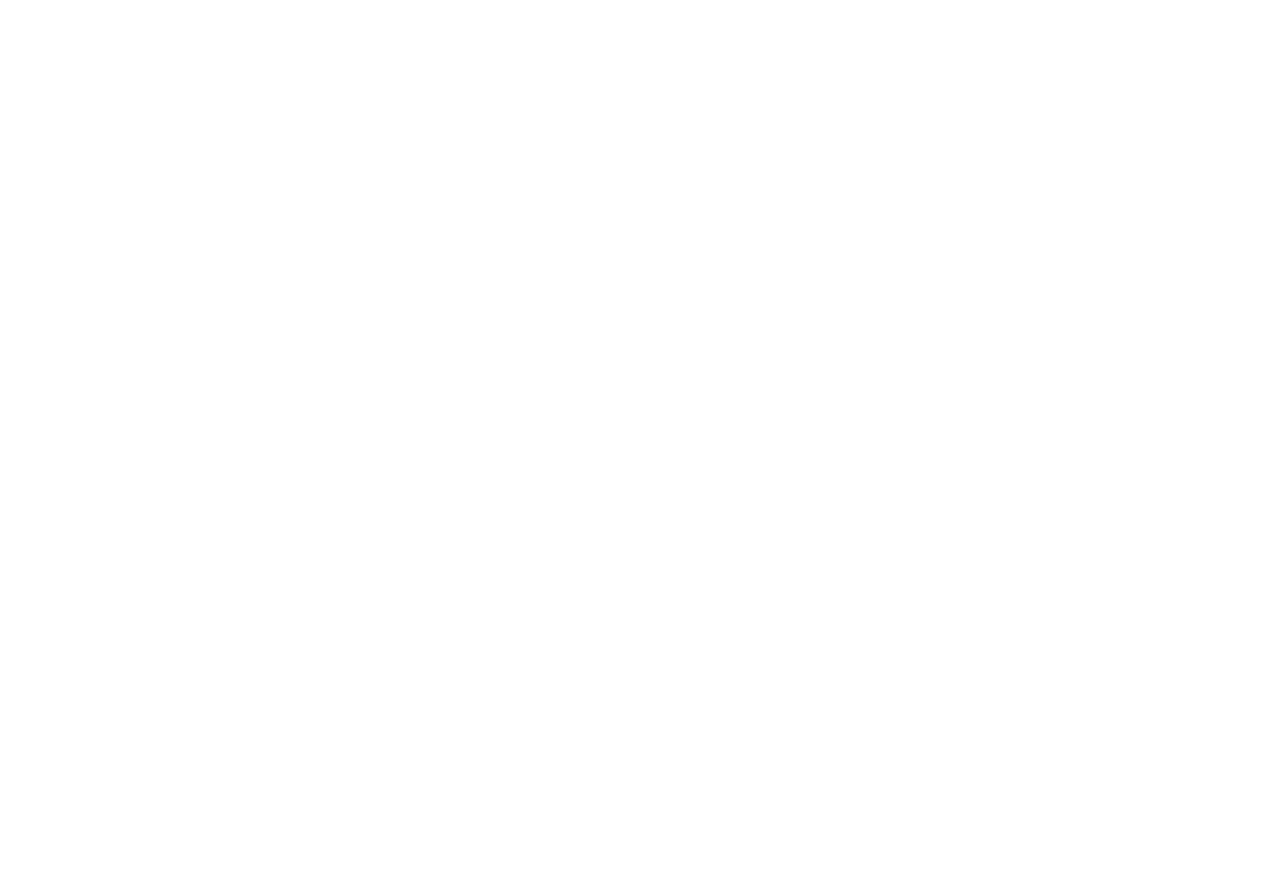
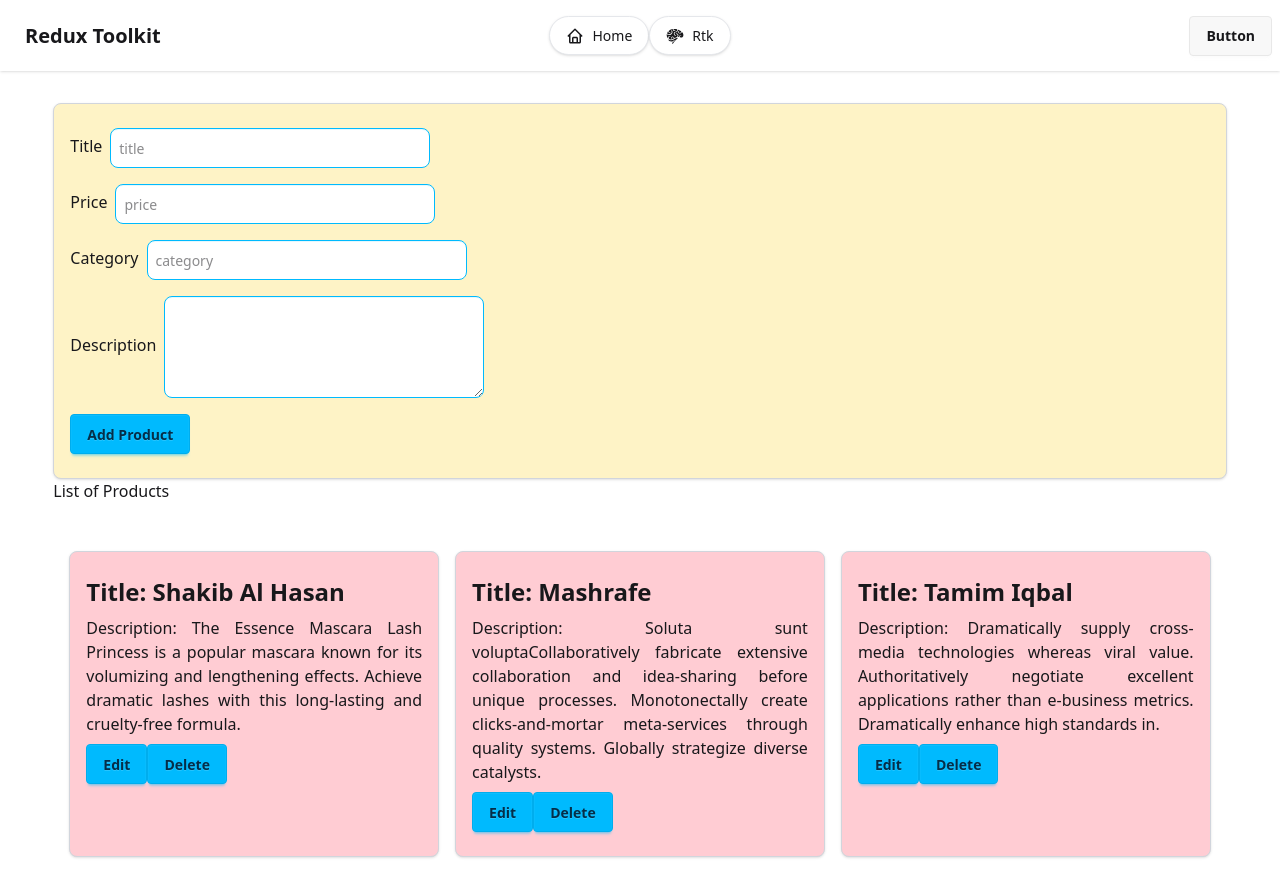
Before and after one commit to abdulmazidakash/react-redux-toolkit-practice, a React (Vite) app: page /rtk in a window 1280 px wide. Before the commit this address had no page. Shown: the top 896 px of the page. Before the commit the page ends 800 px from the top, so only its background shows below. Built offline with nearby package versions, Linux system fonts and the light colour scheme; data requests are answered from the project's data file.

Commit message:
rtk query done

```diff
--- a/database/db.json
+++ b/database/db.json
@@ -8,25 +8,18 @@
       "id": "2"
     },
     {
-      "id": "3",
-      "title": "Essence Mascara Lash Princess",
-      "description": "The Essence Mascara Lash Princess is a popular mascara known for its volumizing and lengthening effects. Achieve dramatic lashes with this long-lasting and cruelty-free formula.",
-      "price": 10,
-      "category": "beauty"
-    },
-    {
-      "id": "AyAUoJ_q2ETu-97SYXD_C",
-      "title": "219",
-      "price": "901",
-      "description": "Itaque labore offici",
-      "category": "841"
-    },
-    {
       "id": "GSFsEYd_p8K5-jRGEBNPC",
-      "title": "980",
+      "title": "Mashrafe",
       "price": "793",
       "description": "Soluta sunt voluptaCollaboratively fabricate extensive collaboration and idea-sharing before unique processes. Monotonectally create clicks-and-mortar meta-services through quality systems. Globally strategize diverse catalysts.",
       "category": "357"
+    },
+    {
+      "id": "e4tgmfvbLXfRBFiWqO_Ci",
+      "title": "Tamim Iqbal",
+      "price": "855",
+      "description": "Dramatically supply cross-media technologies whereas viral value. Authoritatively negotiate excellent applications rather than e-business metrics. Dramatically enhance high standards in.",
+      "category": "637"
     }
   ]
 }
--- a/src/App.jsx
+++ b/src/App.jsx
@@ -1,6 +1,7 @@
 import { Route, Routes } from "react-router"
 import Home from "./pages/Home"
 import Root from "./layout/Root"
+import Rtk from "./pages/Rtk"
 
 
 function App() {
@@ -11,6 +12,7 @@ function App() {
       <Routes>
         <Route path='/' element={<Root/>}>
           <Route index element={<Home/>}/>
+          <Route path="/rtk"  element={<Rtk/>}/>
         </Route>
       </Routes>
     </>
--- a/src/components/Navbar.jsx
+++ b/src/components/Navbar.jsx
@@ -45,11 +45,11 @@ export default function Navbar() {
           </li>
           <li>
             <Link
-              to={"/users"}
+              to={"/rtk"}
               className={pathname === "/users" ? "bg-green-500 font-bold  border rounded-full border-gray-200 shadow px-4 py-2 text-white" : "border rounded-full border-gray-200 shadow px-4 py-2 bg-base-100"}
             >
               {" "}
-              <GiBrain size={18}></GiBrain> User
+              <GiBrain size={18}></GiBrain> Rtk
             </Link>
           </li>
 
--- a/src/features/products/components/ProductForm.jsx
+++ b/src/features/products/components/ProductForm.jsx
@@ -1,10 +1,93 @@
+// import { nanoid } from 'nanoid';
+// import React, { useEffect, useState } from 'react'
+// import { useDispatch } from 'react-redux';
+// import { createProduct, updateProduct } from '../productSlice';
+
+// export default function ProductForm({productToEdit ={}, isEdit = false, resetForm}) {
+// 	const dispatch = useDispatch();
+
+// 	const [product, setProduct] = useState({
+// 		title: '',
+// 		price: '',
+// 		description: '',
+// 		category: '',
+// 	});
+
+// 	useEffect(()=>{
+// 		if(productToEdit){
+// 			setProduct({
+// 			title: productToEdit.title ?? '',
+// 			price: productToEdit.price ?? '',
+// 			description: productToEdit.description ?? '',
+// 			category: productToEdit.category ?? '',
+// 			}
+// 			)
+// 		}
+// 	}, [productToEdit])
+
+// 	const handleSubmit = e =>{
+// 		e.preventDefault();
+
+// 		if(isEdit){
+// 			dispatch(updateProduct({id:productToEdit.id, product: product}));
+// 			resetForm();
+// 		}else{
+// 			dispatch(createProduct({...product, id:nanoid()}))
+// 			// console.log({...product, id: nanoid()});
+// 			console.log('Add submit product:--->');
+// 			console.table(product);
+// 		}
+// 		setProduct({
+// 		title: '',
+// 		price: '',
+// 		description: '',
+// 		category: '',
+// 	})
+// 	}
+
+// 	const handleChange = (e)=>{
+// 		setProduct({
+// 			...product,
+// 			[e.target.name]: e.target.value,
+// 		})
+// 	}
+//   return (
+// 	<div className='border border-gray-300 shadow w-11/12 mx-auto bg-amber-100 p-4 rounded-lg'>
+// 		<form onSubmit={handleSubmit} action="" className='w-full mx-auto'>
+// 			<div>
+// 				<label htmlFor="">Title</label>
+// 				<input type="text" name="title" id="" value={product.title} onChange={handleChange} placeholder='title' className='p-2 input input-info m-2 rounded-lg' />
+// 			</div>
+// 			<div>
+// 				<label htmlFor="">Price</label>
+// 				<input type="text" name="price" id="" value={product.price} onChange={handleChange} placeholder='price' className='p-2 input input-info m-2 rounded-lg' />
+// 			</div>
+// 			<div>
+// 				<label htmlFor="">Category</label>
+// 				<input type="text" name="category" id="" value={product.category} onChange={handleChange} placeholder='category' className='p-2 input input-info m-2 rounded-lg' />
+// 			</div>
+// 			<div>
+// 				<label htmlFor="">Description</label>
+// 				<textarea name="description" rows={4} cols={4} value={product.description} onChange={handleChange} id="" className='textarea textarea-info rounded-lg p-2 m-2'></textarea>
+// 			</div>
+// 			<button type='submit' className='btn btn-secondary'>
+// 				{isEdit ? 'Update Product': 'Add Product'}
+// 			</button>
+// 		</form>
+// 	</div>
+//   )
+// }
+
+
+//rtk query-----------------------------------------------------------------
+
 import { nanoid } from 'nanoid';
-import React, { useEffect, useState } from 'react'
-import { useDispatch } from 'react-redux';
-import { createProduct, updateProduct } from '../productSlice';
+import React, { useState } from 'react'
+import { useAddProductMutation } from '../../../services/productsApi';
+// import { useDispatch } from 'react-redux';
+// import { createProduct, updateProduct } from '../productSlice';
 
-export default function ProductForm({productToEdit ={}, isEdit = false}) {
-	const dispatch = useDispatch();
+export default function ProductForm() {
 
 	const [product, setProduct] = useState({
 		title: '',
@@ -12,30 +95,31 @@ export default function ProductForm({productToEdit ={}, isEdit = false}) {
 		description: '',
 		category: '',
 	});
+	const [addProduct] = useAddProductMutation();
 
-	useEffect(()=>{
-		if(productToEdit){
-			setProduct({
-			title: productToEdit.title ?? '',
-			price: productToEdit.price ?? '',
-			description: productToEdit.description ?? '',
-			category: productToEdit.category ?? '',
-			}
-			)
-		}
-	}, [productToEdit])
-
-	const handleSubmit = e =>{
+	const handleSubmit = async e =>{
 		e.preventDefault();
 
-		if(isEdit){
-			dispatch(updateProduct({id:productToEdit.id, product: product}))
-		}else{
-			dispatch(createProduct({...product, id:nanoid()}))
-			// console.log({...product, id: nanoid()});
-			console.log('Add submit product:--->');
-			console.table(product);
-		}
+		// if(isEdit){
+		// 	dispatch(updateProduct({id:productToEdit.id, product: product}));
+		// 	resetForm();
+		// }else{
+		// 	dispatch(createProduct({...product, id:nanoid()}))
+			console.log({...product, id: nanoid()});
+			try{
+				await addProduct({...product, id:nanoid()})
+			}catch(error){
+				console.log('failed to save the product',error);
+			}
+		// 	console.log('Add submit product:--->');
+		// 	console.table(product);
+		// }
+	// 	setProduct({
+	// 	title: '',
+	// 	price: '',
+	// 	description: '',
+	// 	category: '',
+	// })
 	}
 
 	const handleChange = (e)=>{
@@ -63,9 +147,10 @@ export default function ProductForm({productToEdit ={}, isEdit = false}) {
 				<label htmlFor="">Description</label>
 				<textarea name="description" rows={4} cols={4} value={product.description} onChange={handleChange} id="" className='textarea textarea-info rounded-lg p-2 m-2'></textarea>
 			</div>
-			<button type='submit' className='btn btn-secondary'>
+			<button className='btn btn-info my-2 cursor-pointer'>Add Product</button>
+			{/* <button type='submit' className='btn btn-secondary'>
 				{isEdit ? 'Update Product': 'Add Product'}
-			</button>
+			</button> */}
 		</form>
 	</div>
   )
--- /dev/null
+++ b/src/features/products/components/ProductsRtk.jsx
@@ -0,0 +1,37 @@
+import React, { useState } from 'react'
+import { useDeleteProductMutation, useGetProductsQuery } from '../../../services/productsApi'
+import UpdatedProduct from './UpdatedProduct';
+
+export default function ProductsRtk() {
+
+	const {data: products, isLoading, error} = useGetProductsQuery();
+	console.log(products, isLoading, error);
+
+	const [deleteProduct] = useDeleteProductMutation();
+	const [editingProduct, setEditingProduct] = useState(null)
+
+	const handleDelete = async id =>{
+		await deleteProduct(id);
+	}
+  return (
+	<div className='w-11/12 mx-auto'>
+		<h2>List of Products</h2>
+		{isLoading && <p>Loading...</p>}
+		{error && <p>error: {error.message}</p>}
+		{!isLoading && !error && products && products.length > 0 && (
+			<section className='grid grid-cols-1 sm:grid-cols-1 md:grid-cols-2 lg:grid-cols-3 gap-4 my-8 p-4'>
+				{products.map((product)=> {
+					return <article className='rounded-lg border border-gray-300 shadow bg-rose-200 p-4 text-justify' key={product.id}>
+
+						<h2 className='font-bold text-2xl my-2'>Title: {product.title}</h2>
+						<p>Description: {product.description}</p>
+						<button onClick={()=>setEditingProduct(product)} className='btn btn-info cursor-pointer my-2'>Edit</button>
+						<button onClick={()=>handleDelete(product.id)} className='btn btn-info cursor-pointer my-2'>Delete</button>
+					</article>
+				})}
+				{editingProduct && <UpdatedProduct editingProduct={editingProduct} setEditingProduct={setEditingProduct} />}
+			</section>
+		)}
+	</div>
+  )
+}
--- /dev/null
+++ b/src/features/products/components/UpdatedProduct.jsx
@@ -0,0 +1,63 @@
+import { useState } from "react";
+import { useUpdateProductMutation } from "../../../services/productsApi"
+
+
+export default function UpdatedProduct({editingProduct, setEditingProduct}) {
+
+	const [updatedProduct, setUpdatedProduct] = useState(editingProduct)
+	const [updateProduct] = useUpdateProductMutation();
+
+	const handleSubmit = async e =>{
+		e.preventDefault();
+
+		try {
+			await updateProduct({ id: editingProduct.id, updatedProduct: updatedProduct});
+			// onclose();
+			setEditingProduct(null)
+
+		} catch (error) {
+			console.log('failed updated the product',error);
+		}
+	}
+  return (
+	<div>
+		<form onSubmit={handleSubmit} action="" className='w-full mx-auto'>
+			<div>
+				<label htmlFor="">Title</label>
+				<input type="text" name="title" id="" value={updatedProduct.title} onChange={(e)=> setUpdatedProduct({...updatedProduct, title: e.target.value})} placeholder='title' className='p-2 input input-info m-2 rounded-lg' />
+			</div>
+			<div>
+				<label htmlFor="">Price</label>
+				<input
+					type="text"
+					name="price"
+					id=""
+					value={updatedProduct.price}
+					onChange={(e) =>
+						setUpdatedProduct({
+						...updatedProduct,
+						price: parseFloat(e.target.value),
+						})
+					}
+					placeholder='price'
+					className='p-2 input input-info m-2 rounded-lg'
+					/>
+
+			</div>
+			<div>
+				<label htmlFor="">Category</label>
+				<input type="text" name="category" id="" value={updatedProduct.category} onChange={(e)=> setUpdatedProduct({...updatedProduct, category: e.target.value})}  placeholder='category' className='p-2 input input-info m-2 rounded-lg' />
+			</div>
+			<div>
+				<label htmlFor="">Description</label>
+				<textarea name="description" rows={4} cols={4} value={updatedProduct.description} onChange={(e)=> setUpdatedProduct({...updatedProduct, description: e.target.value})}  id="" className='textarea textarea-info rounded-lg p-2 m-2'></textarea>
+			</div>
+			<button className='btn btn-info my-2 cursor-pointer'>Update Product</button>
+			<button type="button" onClick={()=>setEditingProduct(null)} className='btn btn-info my-2 cursor-pointer'>Cancel</button>
+			{/* <button type='submit' className='btn btn-secondary'>
+				{isEdit ? 'Update Product': 'Add Product'}
+			</button> */}
+		</form>
+	</div>
+  )
+}
--- a/src/pages/Home.jsx
+++ b/src/pages/Home.jsx
@@ -1,45 +1,58 @@
-// import React, { useState } from 'react'
-// import CounterView from '../features/counter/CounterView'
-// import BookList from '../components/BookList'
-// import BookForm from '../components/BookForm'
-// import PostsView from '../features/posts/PostsView'
+// // import React, { useState } from 'react'
+// // import CounterView from '../features/counter/CounterView'
+// // import BookList from '../components/BookList'
+// // import BookForm from '../components/BookForm'
+// // import PostsView from '../features/posts/PostsView'
 
-import { useState } from "react";
-import ProductForm from "../features/products/components/ProductForm";
-import ProductListView from "../features/products/components/ProductListView";
+// import { useState } from "react";
+// import ProductForm from "../features/products/components/ProductForm";
+// import ProductListView from "../features/products/components/ProductListView";
+
+// export default function Home() {
+// 	// const [bookToEdit, setBookToEdit] = useState(null);
+
+// 	// const handleEdit = (book) =>{
+// 	// 	setBookToEdit(book)
+// 	// }
+
+// 	// const handleCancelEdit = () =>{
+// 	// 	setBookToEdit(null);
+// 	// }
+
+// 	const [isEdit, setIsEdit] = useState(false);
+// 	const [productToEdit, setProductToEdit] = useState(null);
+
+// 	const handleSetProductToEdit = (product) =>{
+// 		setProductToEdit(product);
+// 		setIsEdit(true);
+// 	};
+
+// 	const resetForm = ()=>{
+// 		setProductToEdit(null);
+// 		setIsEdit(false);
+// 	}
+//   return (
+// 	<div className='w-11/12 mx-auto'>
+// 		{/* <CounterView/> */}
+// 		{/* <BookForm
+// 		bookToEdit={bookToEdit}
+// 		onCancel={handleCancelEdit}
+// 		/> */}
+// 		{/* <BookList onHandleEdit={handleEdit} /> */}
+// 		{/* <PostsView/> */}
+// 		<ProductForm
+// 		resetForm={resetForm}
+// 		isEdit={isEdit}
+// 		productToEdit={productToEdit} />
+
+// 		<ProductListView onHandleSetProductToEdit={handleSetProductToEdit} />
+// 	</div>
+//   )
+// }
+import React from 'react'
 
 export default function Home() {
-	// const [bookToEdit, setBookToEdit] = useState(null);
-
-	// const handleEdit = (book) =>{
-	// 	setBookToEdit(book)
-	// }
-
-	// const handleCancelEdit = () =>{
-	// 	setBookToEdit(null);
-	// }
-
-	const [isEdit, setIsEdit] = useState(false);
-	const [productToEdit, setProductToEdit] = useState({});
-
-	const handleSetProductToEdit = (product) =>{
-		setProductToEdit(product);
-		setIsEdit(true);
-	}
   return (
-	<div className='w-11/12 mx-auto'>
-		{/* <CounterView/> */}
-		{/* <BookForm
-		bookToEdit={bookToEdit}
-		onCancel={handleCancelEdit}
-		/> */}
-		{/* <BookList onHandleEdit={handleEdit} /> */}
-		{/* <PostsView/> */}
-		<ProductForm
-		isEdit={isEdit}
-		productToEdit={productToEdit} />
-
-		<ProductListView onHandleSetProductToEdit={handleSetProductToEdit} />
-	</div>
+	<div>Home</div>
   )
 }
--- /dev/null
+++ b/src/pages/Rtk.jsx
@@ -0,0 +1,12 @@
+import React from 'react'
+import ProductsRtk from '../features/products/components/ProductsRtk'
+import ProductForm from '../features/products/components/ProductForm'
+
+export default function Rtk() {
+  return (
+	<div>
+		<ProductForm/>
+		<ProductsRtk />
+	</div>
+  )
+}
--- /dev/null
+++ b/src/services/productsApi.js
@@ -0,0 +1,41 @@
+import { createApi, fetchBaseQuery } from '@reduxjs/toolkit/query/react'
+
+export const productsApi = createApi({
+	reducerPath: 'productsApi',
+	baseQuery: fetchBaseQuery({
+		baseUrl: 'http://localhost:3003/'
+	}),
+	tagTypes: ['Product'],
+	endpoints: (builder)=>({
+		getProducts: builder.query({
+			query: ()=> 'products',
+			providesTags: (result) =>
+				result ? [...result.map(({id})=> ({type: 'Product', id})), {type: 'Product', id: 'LIST'}] : [{type: 'Product', id: 'LIST'}]
+		}),
+		deleteProduct: builder.mutation({
+			query: (id)=>({
+				url: `products/${id}`,
+				method: 'DELETE'
+			}),
+			invalidatesTags: (results, error, id)=> [{ type: 'Product', id }]
+		}),
+		addProduct: builder.mutation({
+			query: (body)=>({
+				url: `products/`,
+				method: 'POST',
+				body,
+			}),
+			invalidatesTags: [{ type: 'Product', id: 'LIST' }],
+		}),
+		updateProduct: builder.mutation({
+			query: ({id, updatedProduct})=>({
+				url: `products/${id}`,
+				method: 'PUT',
+				body: updatedProduct,
+			}),
+			invalidatesTags: (result, error, {id}) => [{ type: 'Product', id }],
+		})
+	})
+});
+
+export const { useGetProductsQuery, useDeleteProductMutation, useAddProductMutation, useUpdateProductMutation } = productsApi;
```
Also changed, not shown: src/app/store.jsx (+12 -0 lines), src/features/products/productSlice.js (+78 -60 lines).
